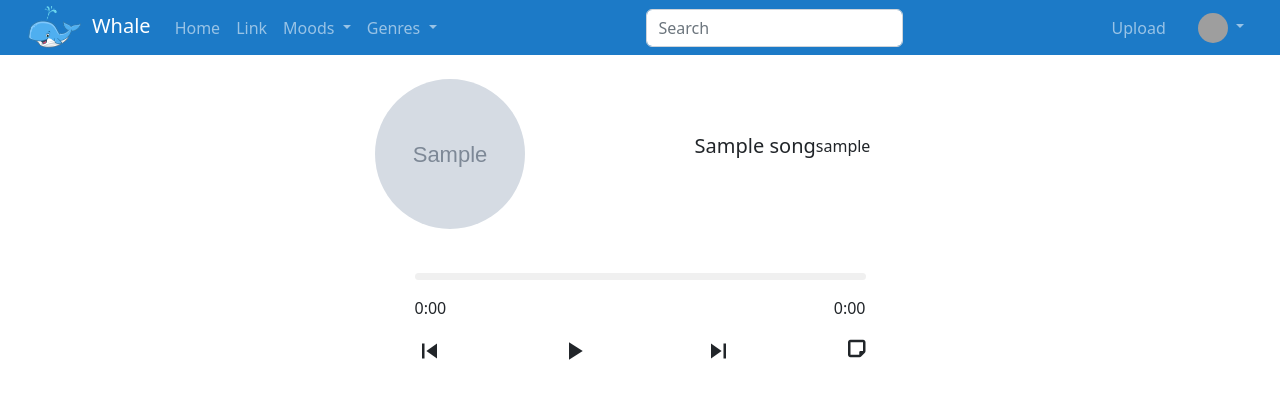
After one commit to pyaephyokyaw15/Whale, a Django app: page /songs/1/ in a window 1280 px wide. The commit adds this page. Shown: the top 399 px of the page. Run offline with Django 4.2, Linux system fonts and the light colour scheme; tables that the repository leaves empty hold one stand-in row (values such as "Sample post"); grey boxes marked "Sample" are stand-in pictures; some libraries are stand-ins or nearby versions; grey boxes are pictures that could not be loaded.

Commit message:
Song All Function

```diff
--- a/accounts/models.py
+++ b/accounts/models.py
@@ -6,6 +6,11 @@ from django.contrib.auth.models import AbstractUser
 class User(AbstractUser):
     profile_picture = models.ImageField(default='images/profiles/default.png', upload_to='images/profiles/')
     authentic = models.BooleanField(default=False)
+    followers = models.ManyToManyField('self', blank=True, symmetrical=False)
+
+    @property
+    def following(self):
+        return User.objects.filter(followers=self)
 
     def __str__(self):
         return self.username
--- /dev/null
+++ b/accounts/urls.py
@@ -0,0 +1,8 @@
+from django.urls import path
+from . import views
+
+app_name = 'accounts'
+
+urlpatterns = [
+    path('profile/', views.profile, name='profile'),
+]
--- a/songs/models.py
+++ b/songs/models.py
@@ -32,6 +32,18 @@ class Song(models.Model):
     mood = models.ManyToManyField(Mood, blank=True, related_name="songs")
     genre = models.ManyToManyField(Genre, blank=True, related_name="songs")
     favourite_by = models.ManyToManyField(User, related_name="favourite_songs", blank=True)
+    upload_time = models.DateTimeField(auto_now_add=True)
+
+    class Meta:
+        ordering = ['-upload_time']
+
+    @property
+    def favourite_count(self):
+        return self.favourite_by.count()
+
+    @property
+    def comment_count(self):
+        return self.comments.count()
 
     def __str__(self):
         return self.title
--- a/songs/urls.py
+++ b/songs/urls.py
@@ -5,6 +5,7 @@ app_name = 'songs'
 
 urlpatterns = [
     path('', views.SongListView.as_view(), name='all_songs'),
+    path('<int:pk>/', views.song_detail, name='song_detail'),
     path('favourites/', views.FavouriteSongListView.as_view(), name='favourite_songs'),
     path('genres/', views.GenreListView.as_view(), name='genres'),
     path('genres/<slug:slug>/', views.GenreSongListView.as_view(), name='genre_songs'),
--- a/songs/views.py
+++ b/songs/views.py
@@ -67,3 +67,22 @@ class SongUploadView(CreateView):
     def form_valid(self, form):
         form.instance.owner = self.request.user
         return super().form_valid(form)
+
+
+def song_detail(request, pk):
+    song = Song.objects.filter(pk=pk).first()
+
+    next_song = Song.objects.filter(pk__lt=pk).first()
+    if not next_song:
+        next_song = Song.objects.all().first()
+
+    previous_song = Song.objects.filter(pk__gt=pk).last()
+    if not previous_song:
+        previous_song = Song.objects.all().last()
+
+    context = {
+        "song": song,
+        "next_song": next_song,
+        "previous_song": previous_song
+    }
+    return render(request, 'songs/song_detail.html', context=context)
--- a/static/css/style.css
+++ b/static/css/style.css
@@ -1,7 +1,29 @@
 #profile-thumbnail {
     width: 30px;
     height: 30px;
-    border-radius: 20px;
+    border-radius: 15px;
+}
+
+#prev,
+#play-pause,
+#next
+{
+    cursor: pointer;
+    font-size: 30px;
+
+}
+
+#sticky-note{
+    cursor: pointer;
+    margin-top: 3px;
+    font-size: 20px;
+}
+
+#profile-large {
+    width: 150px;
+    height: 150px;
+    border-radius: 100px;
+
 }
 
 .logo{
@@ -27,3 +49,24 @@
     height: 50px;
     border-radius: 15px;
 }
+
+.song-progress-area,
+.song-timer{
+    width: 100%;
+}
+
+.song-progress-area {
+    background-color:  #f0f0f0;
+    border-radius: 20px;
+    margin-top: 20px;
+    cursor: pointer;
+
+}
+
+.song-progress-bar {
+    height: 7px;
+    width: 0%;
+    background-color: black;
+    border-radius: inherit;
+
+}
--- /dev/null
+++ b/static/js/script.js
@@ -0,0 +1,83 @@
+document.addEventListener('DOMContentLoaded', function() {
+
+    mainAudio = document.querySelector("#main-audio");
+    playPauseBtn = document.querySelector(".play-pause");
+    progressArea = document.querySelector(".song-progress-area");
+    progressBar = document.querySelector(".song-progress-bar");
+
+
+
+
+    // play music function
+    function playMusic() {
+        playPauseBtn.classList.add("paused");
+        playPauseBtn.querySelector("i").innerText = "pause";
+        mainAudio.play();
+    }
+
+
+    //pause music function
+    function pauseMusic() {
+        playPauseBtn.classList.remove("paused");
+        playPauseBtn.querySelector("i").innerText = "play_arrow";
+        mainAudio.pause();
+    }
+
+    playPauseBtn.addEventListener("click", ()=>{
+
+        const isMusicPlay = playPauseBtn.classList.contains("paused");
+        //if isPlayMusic is true then call pauseMusic else call playMusic
+        isMusicPlay ? pauseMusic() : playMusic();
+
+    });
+
+    // update progress bar width according to music current time
+    mainAudio.addEventListener("timeupdate", (e)=>{
+        const currentTime = e.target.currentTime; //getting playing song currentTime
+        const duration = e.target.duration; //getting playing song total duration
+        let progressWidth = (currentTime / duration) * 100;
+        progressBar.style.width = `${progressWidth}%`;
+
+
+        let musicCurrentTime = document.querySelector(".current-time"),
+        musicDuartion = document.querySelector(".max-duration");
+
+        // update song total duration
+        let mainAdDuration = mainAudio.duration;
+
+        let totalMin = Math.floor(mainAdDuration / 60);
+        let totalSec = Math.floor(mainAdDuration % 60);
+        if(totalSec < 10){ //if sec is less than 10 then add 0 before it
+            totalSec = `0${totalSec}`;
+        }
+        musicDuartion.innerText = `${totalMin}:${totalSec}`;
+
+        // update playing song current time
+        let currentMin = Math.floor(currentTime / 60);
+        let currentSec = Math.floor(currentTime % 60);
+        if(currentSec < 10){ //if sec is less than 10 then add 0 before it
+            currentSec = `0${currentSec}`;
+        }
+        musicCurrentTime.innerText = `${currentMin}:${currentSec}`;
+    });
+
+    // update playing song currentTime on according to the progress bar width(user press)
+    progressArea.addEventListener("click", (e)=>{
+        let progressWidth = progressArea.clientWidth; //getting width of progress bar
+        let clickedOffsetX = e.offsetX; //getting offset x value
+        let songDuration = mainAudio.duration; //getting song total duration
+
+        console.log(clickedOffsetX);
+        console.log(progressWidth);
+        console.log(songDuration);
+
+        mainAudio.currentTime = (clickedOffsetX / progressWidth) * songDuration;
+        console.log(mainAudio.currentTime);
+        playMusic();
+        console.log(mainAudio.currentTime);
+
+
+    });
+
+
+});
--- a/templates/includes/navbar.html
+++ b/templates/includes/navbar.html
@@ -55,6 +55,7 @@
                     </a>
                     <div class="dropdown-menu dropdown-menu-end" aria-labelledby="navbarDropdown">
                         <a class="dropdown-item" href="#">Profile</a>
+                        <a class="dropdown-item" href="#">Setting</a>
                         <hr class="dropdown-divider">
                         <a class="dropdown-item" href="#">Logout</a>
                     </div>
--- a/templates/layout.html
+++ b/templates/layout.html
@@ -7,6 +7,7 @@
         <title>Bootstrap demo</title>
         <link rel="stylesheet" href="https://cdnjs.cloudflare.com/ajax/libs/font-awesome/6.1.1/css/all.min.css" integrity="sha512-KfkfwYDsLkIlwQp6LFnl8zNdLGxu9YAA1QvwINks4PhcElQSvqcyVLLD9aMhXd13uQjoXtEKNosOWaZqXgel0g==" crossorigin="anonymous" referrerpolicy="no-referrer" />
         <link href="https://cdn.jsdelivr.net/npm/bootstrap@5.2.0-beta1/dist/css/bootstrap.min.css" rel="stylesheet" integrity="sha384-0evHe/X+R7YkIZDRvuzKMRqM+OrBnVFBL6DOitfPri4tjfHxaWutUpFmBp4vmVor" crossorigin="anonymous">
+        <link rel="stylesheet" href="https://fonts.googleapis.com/icon?family=Material+Icons">
         <link rel="stylesheet" href="{% static 'css/style.css' %}">
         <link rel="icon" href="{% static 'images/whale.png' %}"  type="image/x-icon">
     </head>
@@ -22,6 +23,6 @@
 
         <!-- js files -->
         <script src="https://cdn.jsdelivr.net/npm/bootstrap@5.2.0-beta1/dist/js/bootstrap.bundle.min.js" integrity="sha384-pprn3073KE6tl6bjs2QrFaJGz5/SUsLqktiwsUTF55Jfv3qYSDhgCecCxMW52nD2" crossorigin="anonymous"></script>
-        <script src="{% static 'images/whale.png' %}"></script>
+        <script src="{% static 'js/script.js' %}"></script>
     </body>
 </html>
--- /dev/null
+++ b/templates/songs/song_detail.html
@@ -0,0 +1,78 @@
+{% extends 'layout.html' %}
+
+{% block main %}
+    <div class="container-lg">
+        <div class="row align-items-center justify-content-center my-4">
+
+            <div class="col col-md-3 d-flex justify-content-center">
+                <img id="profile-large" src="{{ song.banner.url }}" alt="image">
+            </div>
+
+            <div class="col col-md-4 d-flex justify-content-center">
+                <div class="row">
+                    <div class="col">
+                        <h5>{{ song.title }}</h5>
+                    </div>
+                </div>
+                <div class="row">
+                    <div class="col">
+                        <p>{{ song.owner }}</p>
+                    </div>
+                </div>
+            </div>
+
+        </div>
+
+        <div class="row align-items-center justify-content-center my-3">
+            <div class="col col-md-5 d-flex justify-content-center">
+                <div class="song-progress-area">
+                    <div class="song-progress-bar">
+                        <audio id="main-audio" src="{{ song.audio_file.url }}"></audio>
+                    </div>
+                </div>
+            </div>
+        </div>
+
+        <div class="row align-items-center justify-content-center my-3">
+
+            <div class="col col-md-5 d-flex justify-content-center">
+                <div class="song-timer d-flex justify-content-between">
+                    <span class="current-time">0:00</span>
+                    <span class="max-duration">0:00</span>
+                </div>
+            </div>
+        </div>
+
+        <div class="row align-items-center justify-content-center my-3">
+            <div class="col col-md-5 d-flex justify-content-between">
+                <i onclick='previous()' id="prev" class="material-icons">skip_previous</i>
+                <div class="my-auto play-pause">
+                    <i id="play-pause" class="material-icons play">play_arrow</i>
+                </div>
+                <i onclick='next()' id="next" class="material-icons">skip_next</i>
+                <i id='sticky-note' onclick='note()'class="fas fa-sticky-note"></i>
+            </div>
+        </div>
+    </div>
+
+    <script>
+        mainAudio = document.querySelector("#main-audio");
+        mainAudio.addEventListener("ended", ()=>{
+            console.log('End');
+            next();
+        });
+
+        function next(){
+            console.log('Next');
+            console.log({{ next_song.id }})
+            window.open('http://127.0.0.1:5001/songs/{{ next_song.id }}',"_self")
+        }
+         function previous(){
+            console.log('Previous');
+            window.open('http://127.0.0.1:5001/songs/{{ previous_song.id }}',"_self")
+        }
+
+    </script>
+
+
+{% endblock %}
--- a/whale/urls.py
+++ b/whale/urls.py
@@ -21,6 +21,7 @@ from django.conf import settings
 urlpatterns = [
     path('admin/', admin.site.urls),
     path('songs/', include('songs.urls')),
+    path('account/', include('accounts.urls')),
 ]
 
 if settings.DEBUG:
```
Also changed, not shown: accounts/views.py (+9 -0 lines), templates/accounts/porofile.html (deleted, +0 -10 lines), templates/accounts/profile.html (added, +89 -0 lines), songs/migrations/0002_song_upload_time.py (added).
